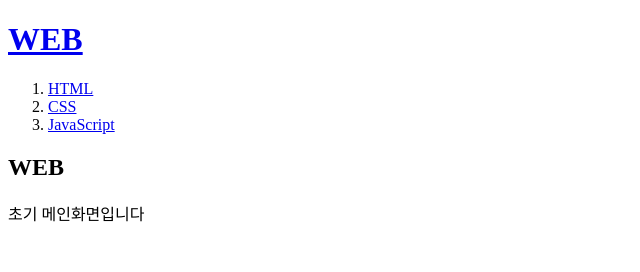
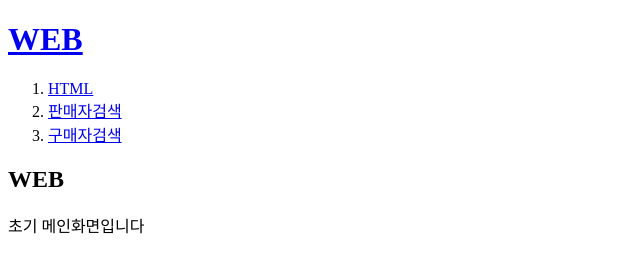
Before and after one commit to bewithsm/rentalp, a plain HTML site: page index.html in a window 1280 px wide. Shown: the whole page, without its empty margins (0-640 px from the left). Drawn offline with Linux system fonts and the light colour scheme.

Commit message:
second version

```diff
--- a/index.html
+++ b/index.html
@@ -9,8 +9,8 @@
   <h1><a href ="index.html">WEB</a></h1>
   <ol>
     <li><a href ="1.html">HTML</a></li>
-    <li><a href ="2.html">CSS</a></li>
-    <li><a href ="3.html">JavaScript</a></li>
+    <li><a href ="2.html">판매자검색</a></li>
+    <li><a href ="3.html">구매자검색</a></li>
   </ol>
 
 
```
